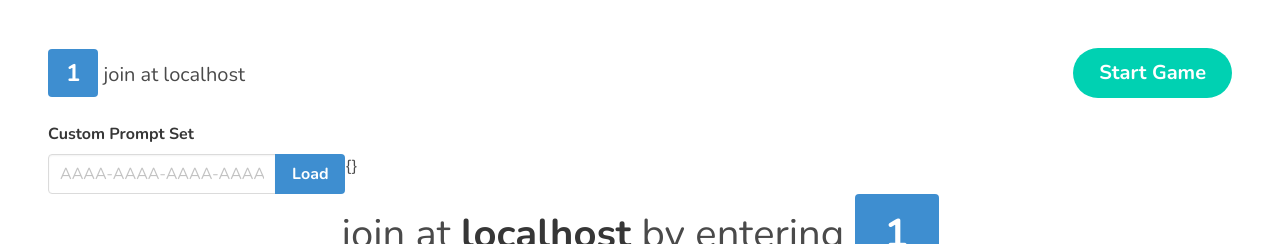
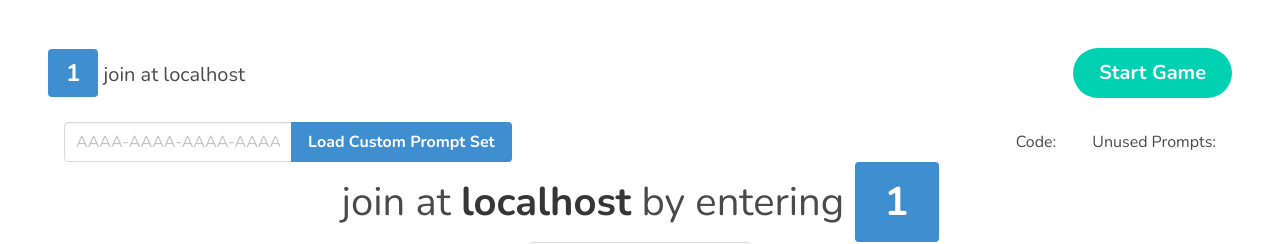
Before and after one commit to pricecomstock/project-appleseed, a React (Create React App) app: page /host/1 in a window 1280 px wide. Shown: the top 244 px of the page. Built offline with nearby package versions, Linux system fonts and the light colour scheme; no server answers; the HTML template or start-up script is replaced by a standard one.

Commit message:
:bug: fix error and display better frontend info on prompts

```diff
--- a/src/components/customPrompts/UploadPrompts.jsx
+++ b/src/components/customPrompts/UploadPrompts.jsx
@@ -1,6 +1,7 @@
 import React, { Component } from "react";
 import axios from "../../axios-backend";
 import C from "../../constants";
+import { prettyCustomPromptSetId } from "../../util/stringFilter";
 
 export default class UploadPrompts extends Component {
   state = { name: "", description: "", promptEntry: "", id: "" };
@@ -12,7 +13,7 @@ export default class UploadPrompts extends Component {
         description: this.state.description,
       })
       .then((res) => {
-        let prettyId = res.data.id.replace(/(\w{4}(?!$))/g, "$1-");
+        let prettyId = prettyCustomPromptSetId(res.data.id);
         this.setState({ promptEntry: "", id: prettyId });
       })
       .catch((err) => console.error(err));
--- a/src/components/host/Options.jsx
+++ b/src/components/host/Options.jsx
@@ -1,4 +1,5 @@
 import React, { Component } from "react";
+import { prettyCustomPromptSetId } from "../../util/stringFilter";
 
 export default class Options extends Component {
   state = {
@@ -15,8 +16,9 @@ export default class Options extends Component {
 
   render() {
     return (
-      <div>
-        <p className="label">Custom Prompt Set</p>
+      <div className="container">
+        <div className="level">
+          <div className="level-left">
             <div className="field has-addons">
               <div className="control">
                 <input
@@ -36,10 +38,26 @@ export default class Options extends Component {
                   className="button is-info"
                   onClick={this.loadCustomPromptSet}
                 >
-              Load
+                  Load Custom Prompt Set
                 </button>
               </div>
-          {JSON.stringify(this.props.customSetData)}
+            </div>
+          </div>
+          <div className="level-right">
+            <div className="level-item">
+              Code:{" "}
+              {prettyCustomPromptSetId(this.props.loadedCustomSetData.code)}
+            </div>
+            <div className="level-item">
+              {this.props.loadedCustomSetData.name}
+            </div>
+            <div className="level-item">
+              {this.props.loadedCustomSetData.description}
+            </div>
+            <div className="level-item">
+              Unused Prompts: {this.props.loadedCustomSetData.numRemaining}
+            </div>
+          </div>
         </div>
         {/* <button className="button" onClick={this.updateOptions}>
             Update Options
--- a/src/components/pages/HostView.jsx
+++ b/src/components/pages/HostView.jsx
@@ -205,7 +205,7 @@ export default class HostView extends Component {
           <>
             <Options
               loadCustomPromptSet={this.loadCustomPromptSet}
-              customSetData={this.state.customSetData}
+              loadedCustomSetData={this.state.customSetData}
             ></Options>
             <LobbyView
               players={this.state.players}
--- /dev/null
+++ b/src/util/stringFilter.js
@@ -0,0 +1,8 @@
+function prettyCustomPromptSetId(id) {
+  if (!id) {
+    return "";
+  }
+  return id.replace("-", "").replace(/(\w{4}(?!$))/g, "$1-");
+}
+
+export { prettyCustomPromptSetId };
```
Also changed, not shown: 1 other file (tests, documents, lock files or other folders). Lines whose indentation alone changed are shown as unchanged.
